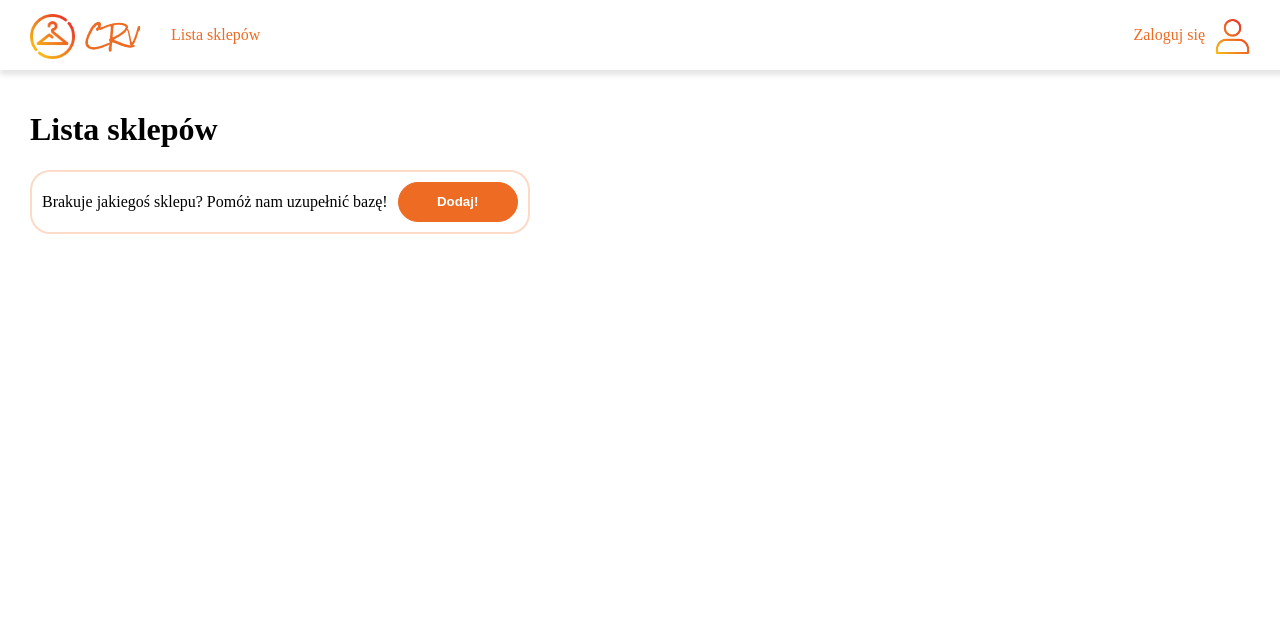
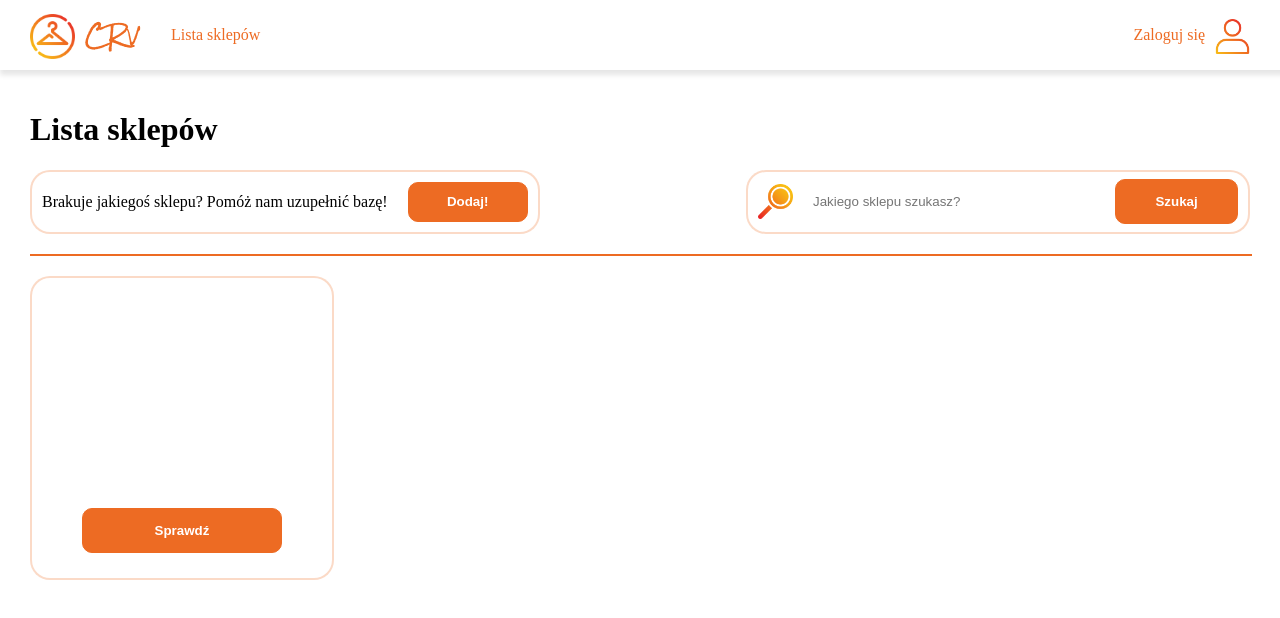
Before and after one commit to Nekoshy/clothes-review, a Next.js app: page /shops in a window 1280 px wide. Shown: the top 618 px of the page. Built offline with nearby package versions, Linux system fonts and the light colour scheme.

Commit message:
shops list page front done

```diff
--- a/models/Sizes.js
+++ b/pages/shop.js
@@ -1,14 +1,14 @@
-import mongoose from 'mongoose'
+import Navbar from '../components/navbar'
 
-const SizesSchema = new mongoose.Schema({
-    gender:{
-        type:String,
-        required:true
-    },
-    sizes:{
-        type:String,
-        required:true
-    }
-})
+const Shop = () => {
+    return (
+        <div>
+            <Navbar/>
+            <div className="container">
+                Strona sklepu
+            </div>
+        </div>
+    )
+}
 
-module.exports = mongoose.model("Size",SizesSchema)
+export default Shop;
--- a/pages/shops.js
+++ b/pages/shops.js
@@ -1,4 +1,5 @@
 import Navbar from '../components/navbar'
+import styles from '../styles/Shops.module.css'
 
 const Shops = () => {
     return(
@@ -10,15 +11,33 @@ const Shops = () => {
                         Lista sklepów
                     </h1>
                 </div>
-                <div className="row">
+                <div className='row'>
+                    <div className='d-inline-block'>
                         <div className="d-flex">
                             <div className="orangeBorder">
                                 <p style={{margin:'0 0 0 10px'}}>
                                     Brakuje jakiegoś sklepu? Pomóż nam uzupełnić bazę!
                                 </p>
                                 <a href='/addShop'>
-                                <button className="orangeButton br-20 ml-10" style={{width:'120px', height:'40px', margin:'10px 10px 10px 10px'}}>Dodaj!</button>
+                                    <button className="orangeButton ml-10" style={{width:'120px', height:'40px', margin:'10px 10px 10px 20px'}}>Dodaj!</button>
                                 </a>
+                            </div>
+                        </div>
+                    </div>
+                    <div className='d-inline-block f-right'>
+                        <div className='orangeBorder' style={{width:'500px', height:'60px'}}>
+                            <img src='find.png' width='35px' style={{padding:'0 0 0 10px'}}/>
+                            <input className='invInput' placeholder='Jakiego sklepu szukasz?'/>
+                            <button className='orangeButton' style={{width:'150px', margin:'auto 10px auto 10px'}}>Szukaj</button>
+                        </div>
+                    </div>
+                </div>
+                <hr className={styles.hrstyle}></hr>
+                <div className='row'>
+                    <div className='orangeBorder d-flex' style={{width:'300px', height:'300px'}}>
+                        <div style={{width:'200px', height:'200px', margin:'auto'}}></div>
+                        <div className='row d-flex justify-center'>
+                            <button className='orangeButton' style={{width:'200px'}}>Sprawdź</button>
                         </div>
                     </div>
                 </div>
--- /dev/null
+++ b/styles/Shops.module.css
@@ -0,0 +1,7 @@
+.hrstyle {
+    margin:20px 0 20px 0;
+    border:1px solid #ed6b23;
+    margin-block-start: 20px;
+    margin-block-end: 20px;
+    width: 100%;
+}
--- a/styles/globals.css
+++ b/styles/globals.css
@@ -84,6 +84,10 @@ input {
     width: 25% !important;
 }
 
+.w-50 {
+    width: 50%;
+}
+
 .whiteButton {
     -webkit-appearance: none;
     width: 100%;
@@ -145,3 +149,22 @@ input {
 .pl-15 {
     padding-left: 15px;
 }
+
+.justify-end {
+    justify-content: end;
+}
+
+.w-auto {
+    width: auto;
+}
+
+.d-inline-block {
+    display: inline-block;
+}
+
+.invInput {
+    border:none;
+    margin:0;
+    padding: 0 20px 0 20px;
+    background: none;
+}
```
Also changed, not shown: public/find.png (added). Lines whose indentation alone changed are shown as unchanged.
